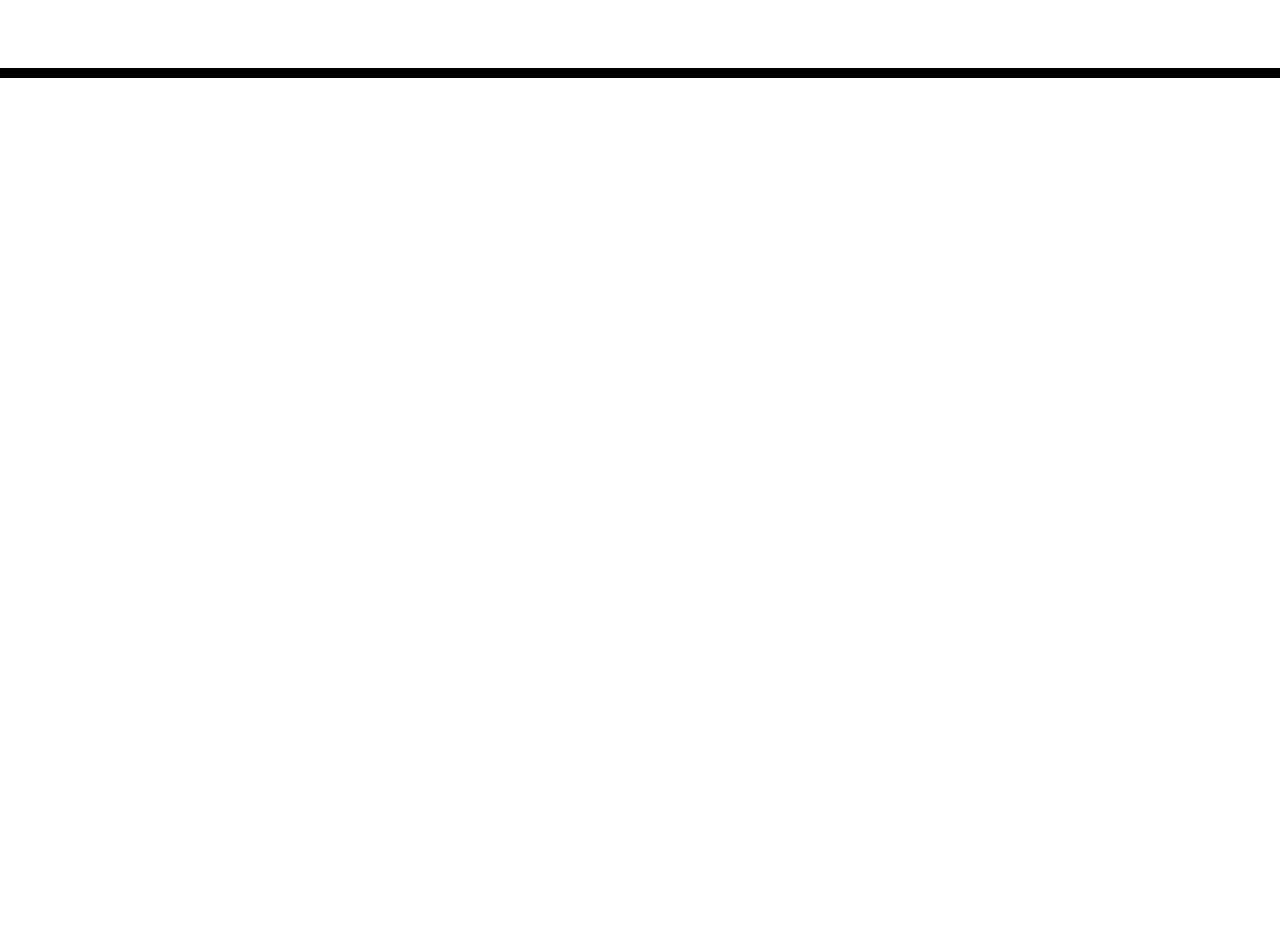
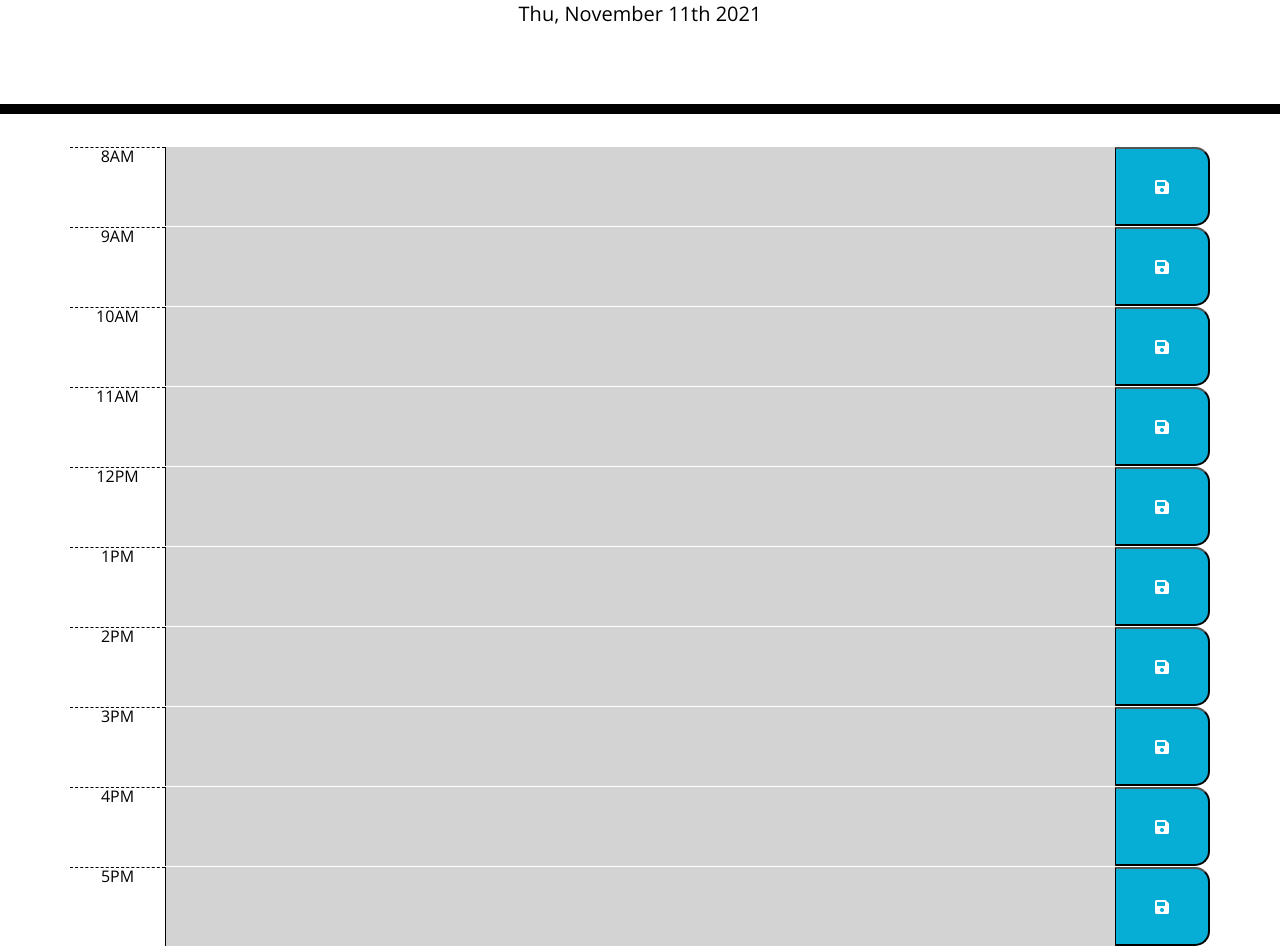
Before and after one commit to glanctot/daily-planner, a plain HTML site: page index.html in a window 1280 px wide. Shown: the part 190-1136 px from the top of the page. Before the commit the page ends 800 px from the top, so only its background shows below. Drawn offline with nearby package versions, Linux system fonts and the light colour scheme; files that its build step writes are made by us from their sources.

Commit message:
time blocks

```diff
--- a/assets/js/script.js
+++ b/assets/js/script.js
@@ -0,0 +1,49 @@
+// display time to html
+var currentDate = moment().format("ddd, MMMM Do YYYY");
+
+$("#currentDay").html(currentDate);
+
+$(function button() {
+    // save button listener
+    $(".saveBtn").on("click", function() {
+        // get values
+        var input = $(this).siblings(".description").val();
+        var time = $(this).parent().attr("id");
+
+        // save to local storage
+        localStorage.setItem(input, time);
+    })
+})
+
+function hourTracker () {
+    // get current hour
+    var currentTime = moment().hour();
+
+    $(".time-block").each(function() {
+        // convert string to integer
+        var currentHour = parseInt($(this).attr("id"));
+
+        // add classes based on time
+        if (currentHour > currentTime) {
+            $(this).addClass("future");
+        } else if (currentHour === currentTime) {
+            $(this).addClass("present");
+        } else {
+            $(this).addClass("past");
+        }
+    })
+    // get from local storage
+$("#8 .description").val(localStorage.getItem("8"));
+$("#9 .description").val(localStorage.getItem("9"));
+$("#10 .description").val(localStorage.getItem("10"));
+$("#11 .description").val(localStorage.getItem("11"));
+$("#12 .description").val(localStorage.getItem("12"));
+$("#1 .description").val(localStorage.getItem("1"));
+$("#2 .description").val(localStorage.getItem("2"));
+$("#3 .description").val(localStorage.getItem("3"));
+$("#4 .description").val(localStorage.getItem("4"));
+$("#5 .description").val(localStorage.getItem("5"));
+}
+
+
+hourTracker();
--- a/index.html
+++ b/index.html
@@ -18,7 +18,7 @@
       href="https://fonts.googleapis.com/css?family=Open+Sans&display=swap"
       rel="stylesheet"
     />
-    <link rel="stylesheet" href="style.css" />
+    <link rel="stylesheet" href="./assets/css/style.css" />
     <title>Work Day Scheduler</title>
   </head>
 
@@ -28,11 +28,81 @@
       <p class="lead">A simple calendar app for scheduling your work day</p>
       <p id="currentDay" class="lead"></p>
     </header>
+
     <div class="container">
-      <!-- Timeblocks go here -->
+      <div id="8" class="row time-block">
+        <div class="col-1 hour">8AM</div>
+        <textarea class="col-10 description"></textarea>
+        <button class="col-1 saveBtn d-flex justify-content-center align-items-center">
+        <i class="fas fa-save"></i></button>
+      </div>
+
+      <div id="9" class="row time-block">
+        <div class="col-1 hour">9AM</div>
+        <textarea class="col-10 description"></textarea>
+        <button class="col-1 saveBtn d-flex justify-content-center align-items-center">
+        <i class="fas fa-save"></i></button>
+      </div>
+
+      <div id="10" class="row time-block">
+        <div class="col-1 hour">10AM</div>
+        <textarea class="col-10 description"></textarea>
+        <button class="col-1 saveBtn d-flex justify-content-center align-items-center">
+        <i class="fas fa-save"></i></button>
+      </div>
+
+      <div id="11" class="row time-block">
+        <div class="col-1 hour">11AM</div>
+        <textarea class="col-10 description"></textarea>
+        <button class="col-1 saveBtn d-flex justify-content-center align-items-center">
+        <i class="fas fa-save"></i></button>
+      </div>
+
+      <div id="12" class="row time-block">
+        <div class="col-1 hour">12PM</div>
+        <textarea class="col-10 description"></textarea>
+        <button class="col-1 saveBtn d-flex justify-content-center align-items-center">
+        <i class="fas fa-save"></i></button>
+      </div>
+
+      <div id="1" class="row time-block">
+        <div class="col-1 hour">1PM</div>
+        <textarea class="col-10 description"></textarea>
+        <button class="col-1 saveBtn d-flex justify-content-center align-items-center">
+        <i class="fas fa-save"></i></button>
+      </div>
+
+      <div id="2" class="row time-block">
+        <div class="col-1 hour">2PM</div>
+        <textarea class="col-10 description"></textarea>
+        <button class="col-1 saveBtn d-flex justify-content-center align-items-center">
+        <i class="fas fa-save"></i></button>
+      </div>
+
+      <div id="3" class="row time-block">
+        <div class="col-1 hour">3PM</div>
+        <textarea class="col-10 description"></textarea>
+        <button class="col-1 saveBtn d-flex justify-content-center align-items-center">
+        <i class="fas fa-save"></i></button>
+      </div>
+
+      <div id="4" class="row time-block">
+        <div class="col-1 hour">4PM</div>
+        <textarea class="col-10 description"></textarea>
+        <button class="col-1 saveBtn d-flex justify-content-center align-items-center">
+        <i class="fas fa-save"></i></button>
+      </div>
+
+      <div id="5" class="row time-block">
+        <div class="col-1 hour">5PM</div>
+        <textarea class="col-10 description"></textarea>
+        <button class="col-1 saveBtn d-flex justify-content-center align-items-center">
+        <i class="fas fa-save"></i></button>
+      </div>
     </div>
 
     <script src="https://code.jquery.com/jquery-3.4.1.min.js"></script>
     <script src="https://cdnjs.cloudflare.com/ajax/libs/moment.js/2.24.0/moment.min.js"></script>
+    <script src="./assets/js/script.js"></script>
   </body>
 </html>
```
Also changed, not shown: 1 other file.
